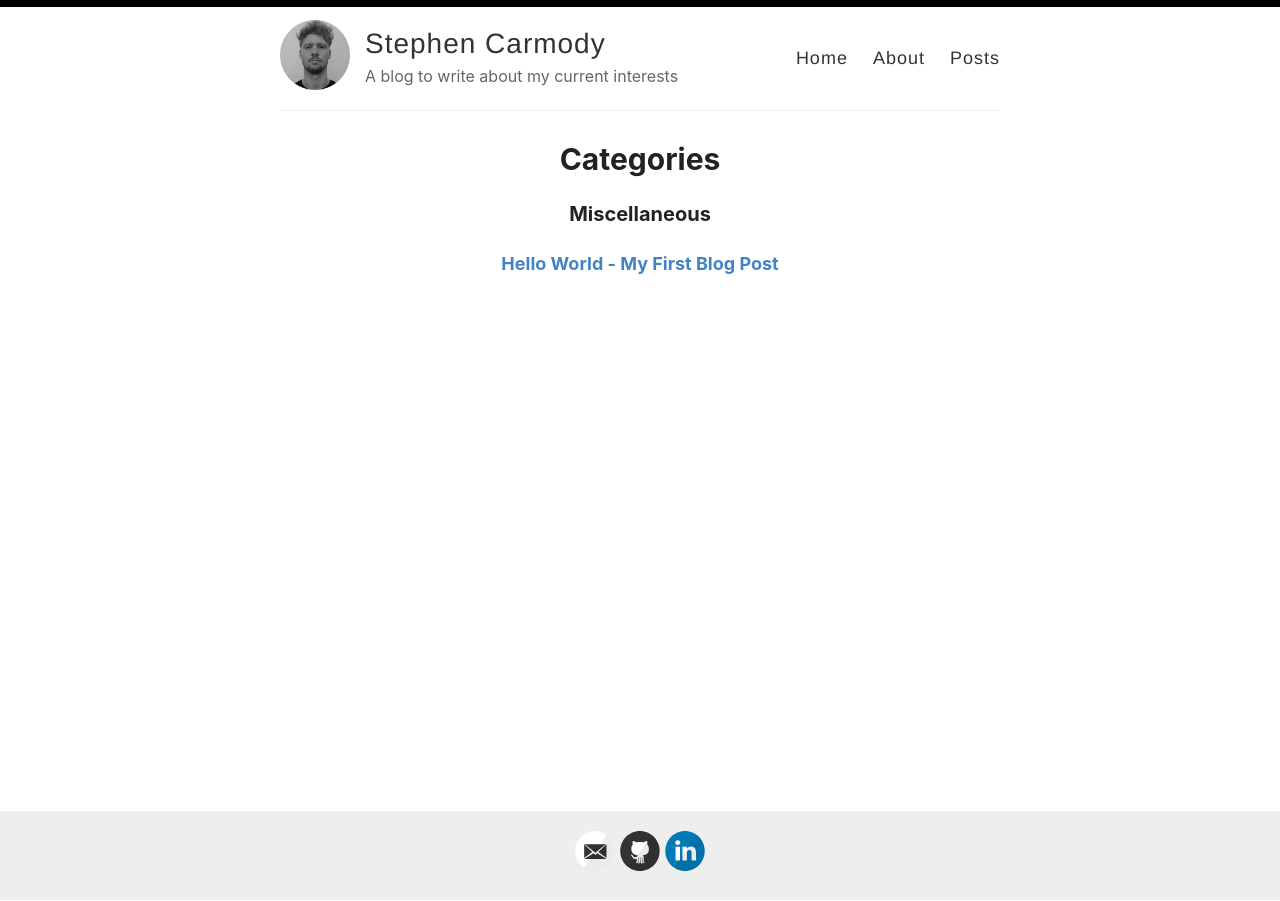
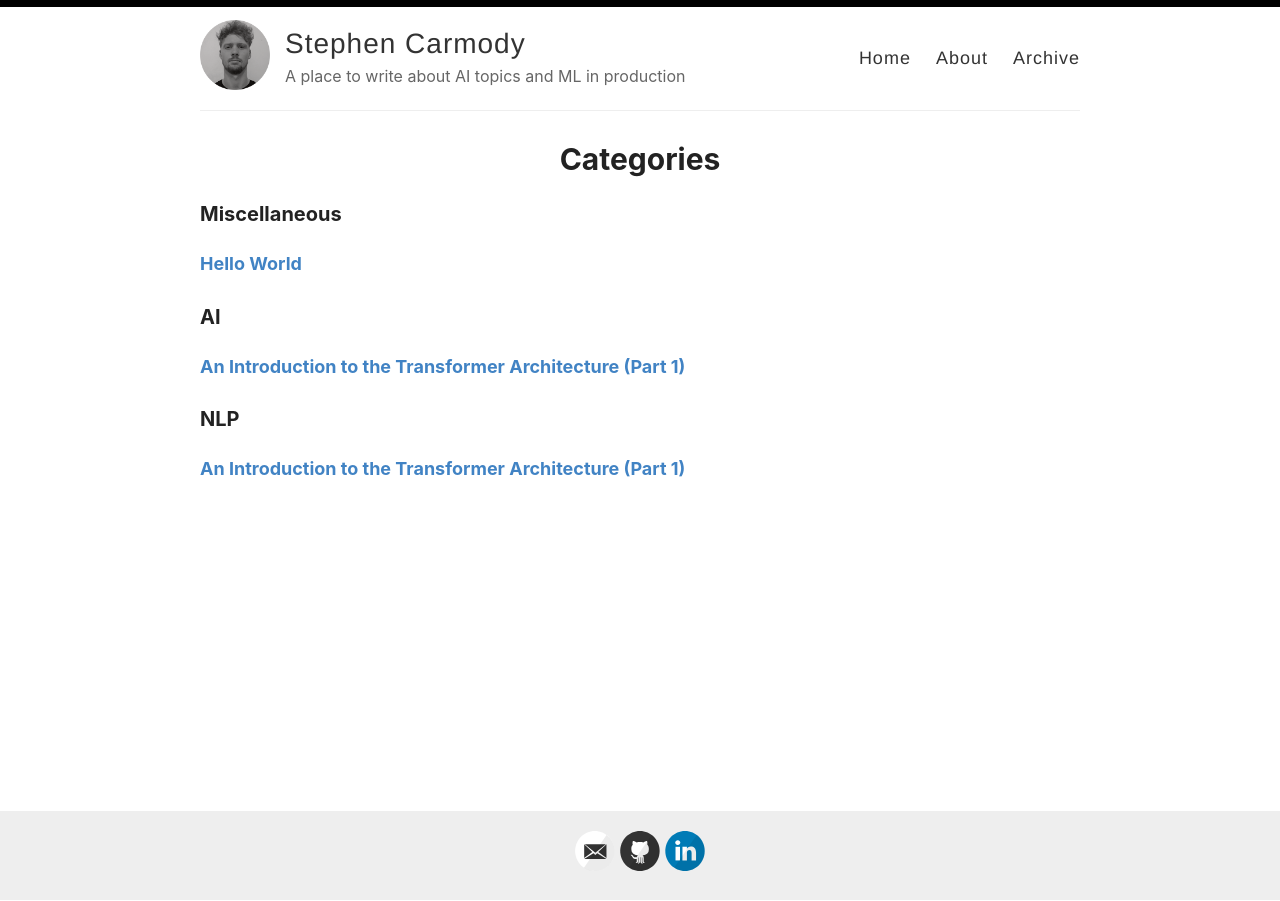
Before and after one commit to stephenCarmody/stephenCarmody.github.io, a Jekyll site: the page built from _pages/categories.md, in a window 1280 px wide. Built offline with Jekyll 4.4.1, drawn with Linux system fonts in a browser that asks for light colours.

Commit message:
feat: added first blog post

```diff
--- a/_config.yml
+++ b/_config.yml
@@ -9,7 +9,7 @@ name: Stephen Carmody
 author: Stephen Carmody
 
 # Short bio or description (displayed in the header)
-description: A blog to write about my current interests
+description: A place to write about AI topics and ML in production
 
 # URL of your avatar or profile pic (you could use your GitHub profile pic)
 avatar: /images/profile.png
--- a/_layouts/default.html
+++ b/_layouts/default.html
@@ -30,7 +30,7 @@
             <nav>
               <a href="{{ site.baseurl }}/">Home</a>
               <a href="{{ site.baseurl }}/about">About</a>
-              <a href="{{ site.baseurl }}/archive">Posts</a>
+              <a href="{{ site.baseurl }}/archive">Archive</a>
             </nav>
           </header>
         </div>
--- a/_layouts/post.html
+++ b/_layouts/post.html
@@ -27,9 +27,6 @@ layout: default
     {{ content }}
   </div>
 
-  <div>
-    <p><span class="share-box">Share:</span> <a href="http://twitter.com/share?text={{ page.title }}&url={{site.url}}{{page.url}}" target="_blank">Twitter</a>, <a href="https://www.facebook.com/sharer.php?u={{site.url}}{{page.url}}" target="_blank">Facebook</a></p>
-  </div>
 
   <!--<div class="date">
     Written on {{ page.date | date: "%B %e, %Y" }}
--- a/_posts/2024-05-20-hello-world.md
+++ b/_posts/2024-05-19-hello-world.md
@@ -1,9 +1,9 @@
 ---
 layout: post
-title: Hello World - My First Blog Post
+title: Hello World
 categories: [Miscellaneous]
 ---
 
 ## Hello World
 
-My first blog post
+My first blog post!
--- /dev/null
+++ b/_posts/2024-05-20-transformers-part-1.md
@@ -0,0 +1,126 @@
+---
+layout: post
+title: An Introduction to the Transformer Architecture (Part 1)
+categories: [AI, NLP]
+---
+
+* Do not remove this line (it will not be displayed)
+{:toc}
+
+# The Transformer
+
+
+<br>
+
+- In 2017, Google researchers introduced the Transformer arhitecture for the purpose of translation: [Attention Is All You Need](https://arxiv.org/abs/1706.03762)
+- The paper had a huge impact on AI, not just because it led to impressive results in translation accuracy, but due to the fact that this new architecture did away with recurrence or convolutions, allowing data to be processed as independent from each other, unlocking the way to run calculations in a highly parallel fashion, leveraging modern increases in GPU power.
+
+
+> ..the Transformer requires less computation to train and is a much better fit for modern machine learning hardware, speeding up training by up to an order of magnitude.
+<br>
+
+
+# The Architecture
+
+<br>
+
+## Overview
+
+The Transformer follows an encoder decoder architecture as first laid in the seminal paper [Learning Phrase Representations using RNN Encoder–Decoder
+for Statistical Machine Translation](https://arxiv.org/pdf/1406.1078).
+
+This means that a subnetwork called an encoder, processes the input, transforming it into a fixed length vector that represents the abstract meaning of the sentence or input. This vector is sometimes referred to as a “Thought Vector”. Later this abstract representation is passed to the decoder subnetwork, which converts this abstract “thought” back into concrete words. In the case of the introductory paper it was translating one a phrase in one language to another.
+
+Now back to the Transformer, in the below image below shows how it makes use of encoder blocks (left) and decoder blocks (right). Each encoder block is repeated N times (the original paper uses 6) and consists of a number of sub-components which will dig into . You might be asking yourself what’s happening in each of these encoder blocks and why do we need to stack 6 of them ? Well the main reason for that is to learn hierarchical representations. Just like in a convolutional network, as we apply multiple layers, the model is able to capture increasingly complex and abstract features.
+
+
+<img src="/images/transformer/transformer_architecture.png" alt="Transformer Architecture"/>
+
+
+The initial layers might capture simple patterns like individual words and their immediate context, such as recognising the difference between "bank" (where you keep your hard earned money) and "bank" (the banks of a river). As we rise through the layers, the model might start understanding more complex things like phrases and how words depend on each other, such as identifying subjects and objects in sentences. The deeper layers then could grasp even more abstract concepts, such as sentiment (positive or negative), the main topics being discussed, and the relationships between different sentences.
+
+<br>
+
+So now that we have broad idea of what the Transformer looks like, let’s dig into the details.
+
+<br>
+
+
+## Input: Going from raw text to consumable inputs
+
+So we can’t just feed the machine raw input text, we all know that computers are calculation machines and like to work with numbers, so that’s what we are going to feed it.
+
+And how do we get from something like “The quick brown fox…” into the final input ? Well it’s a three part process.
+
+1. First we need to break raw text into smaller building blocks (sentences, words, characters, etc..) through a process called Tokenisation.
+2. Then we need to convert our building blocks into numerical representations, called Embeddings.
+3. Finally, we need to give the Transformer a way to know how words are ordered. Transformers are super fast because they don’t process things in sequence but in parallel, but this means they don’t inherently understand word order. We use positional encodings to give it some notion of the sequence of words in a text.
+
+### Tokenization
+As I previously mentioned, we’ll we want to take large pieces of text and break them down into smaller blocks. It’s this process of breaking down raw input text to smaller blocks is called tokenisation, with the resulting blocks known as tokens.
+
+
+There are many different tokenizers available each with it’s own pros and cons (see this HuggingFace [article](https://huggingface.co/docs/transformers/en/tokenizer_summary)). See Andrej Karpathy’s [Twitter thread](https://twitter.com/karpathy/status/1759996551378940395) for more details on the challenges faced with Tokenizers.
+
+Some things to consider are, the smaller the block the bigger the vocabulary size, which leads to increased model complexity. However this model complexity can be offset by other advantages. e.g: character level tokenisation doesn’t suffer from issues the word level tokenisation does such as new unseen vocabulary.
+
+<br>
+
+<img src="/images/transformer/tokenizer.png" alt="Tokenizer" width="500"/>
+
+
+<br>
+
+### Input Embeddings
+
+Word embeddings are necessary as we need to give the architecture some machine intelligible data to work with, hence transform words → numerical vectors.  So after the tokenisation process we map each token to it’s own vector of fixed length d_model. Usually in these types of models, the vectors are initialised with small random values and the embeddings are updated and learned during the training process.
+
+<br>
+
+### Positional Encodings
+
+The positional encodings are a tool to give the Transformer some sense of the order of words, as the models attention mechanism doesn’t naturally take the order of words into account like RNNS do.
+
+In the paper the authors used both hand crafted positional encodings and learned ones, with both performing equally well.
+
+> Since our model contains no recurrence and no convolution, in order for the model to make use of the order of the sequence, we must inject some information about the relative or absolute position of the tokens in the sequence. To this end, we add "positional encodings" to the input embeddings at the bottoms of the encoder and decoder stacks. The positional encodings have the same dimension d_model as the embeddings, so that the two can be summed.
+>
+
+<br>
+
+### Putting It All Together
+
+Once we have the positional embeddings, we sum the positional embeddings with the input embeddings to get our final input values for the encoder and decoder blocks. So here’s a review of the full process.
+
+1. **Text Input:**  "The quick brown fox”
+2. **Tokenization:** ["The", "quick", "brown", "fox"]
+3. **Embedding Layer:**
+    - Token Embeddings: [E("The"), E("quick"), E("bown"), E("fox")]
+        - "The" → [0.3, -0.1, 0.2, ...] (randomly initialized vector)
+        - "quick" → [0.5, 0.2, -0.3, ...] (randomly initialized vector)
+        - "brown" → [-0.6, 0.7, 0.4, ...] (randomly initialized vector)
+        - "fox" → [0.2, -0.3, 0.6, ...] (randomly initialized vector)
+    - Positional Encodings: [P(1), P(2), P(3), P(4), P(5), P(6)]
+    - Combined Embeddings: [E("The") + P(1), E("quick") + P(2), ..., E("fox") + P(4)]
+
+
+<br>
+
+
+# Review and Recap of Part 1
+
+That's it for now, we've got a brief overview of why the Transform architecture was so impactful, how and why it's organised into stacks of encoder and decoder blocks, and how we go from raw data into something consumable by the system.
+
+<br>
+
+In the next blog post we'll take a deep dive into the encoder & decoder blocks and how the attention mechanism works.
+
+
+
+# Resources
+- Original Paper: [Attention Is All You Need](https://arxiv.org/abs/1706.03762)
+- Blog Post: [The Illustrated Transformer](https://jalammar.github.io/illustrated-transformer/)
+
+<br>
+<br>
+<br>
--- a/assets/style.scss
+++ b/assets/style.scss
@@ -32,7 +32,7 @@ body {
 
 .container {
   margin: 0 auto;
-  max-width: 740px;
+  max-width: 900px;
   padding: 0 10px;
   width: 100%;
 }
@@ -61,6 +61,10 @@ h1 {
 
 h2 {
   font-size: 24px;
+}
+
+h3, h4 {
+  text-align: left;
 }
 
 @media (min-width: 769px){
@@ -222,6 +226,10 @@ p > img {
   text-align: center;
   display: block;
   margin: 0 auto;
+}
+
+hr {
+  color: #ffffff;
 }
 
 // Fixes images in popup boxes from Google Translate
```
Also changed, not shown: _pages/about.md (+2 -2 lines), images/transformer/tokenizer.png (added), images/transformer/transformer_architecture.png (added).
